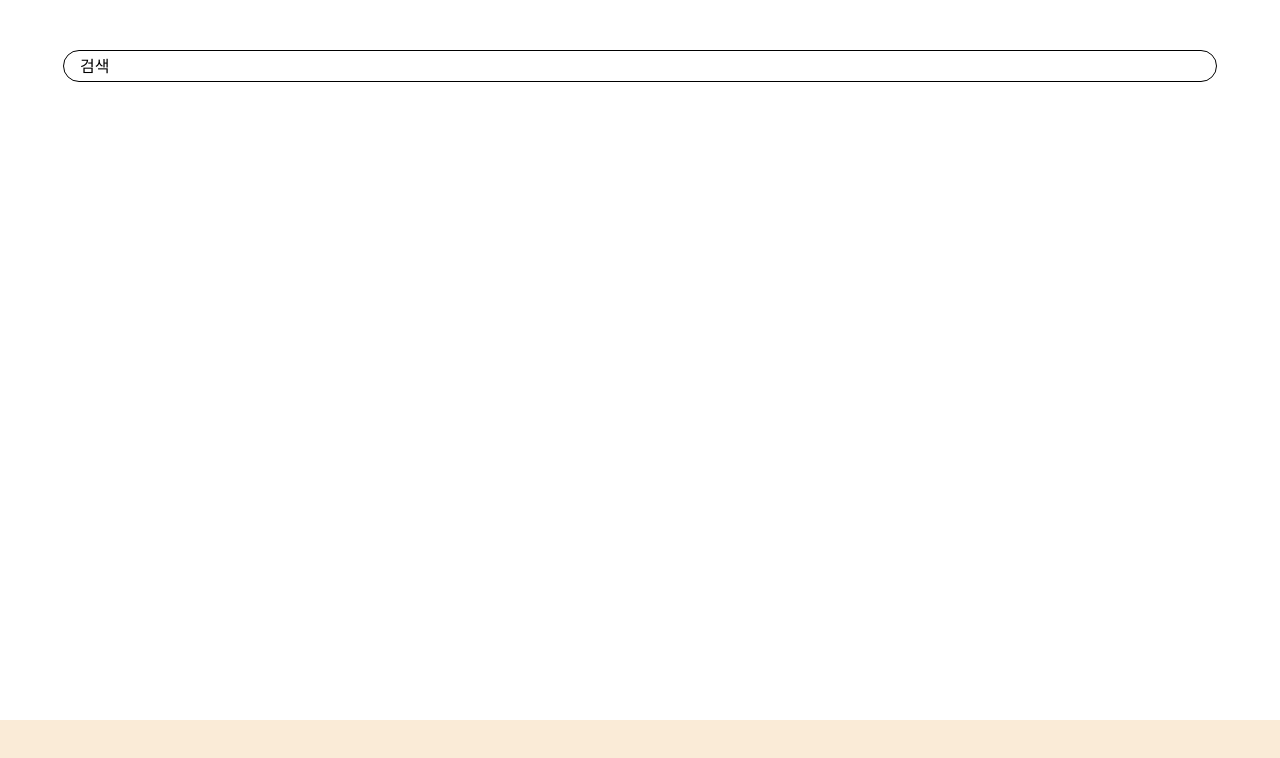
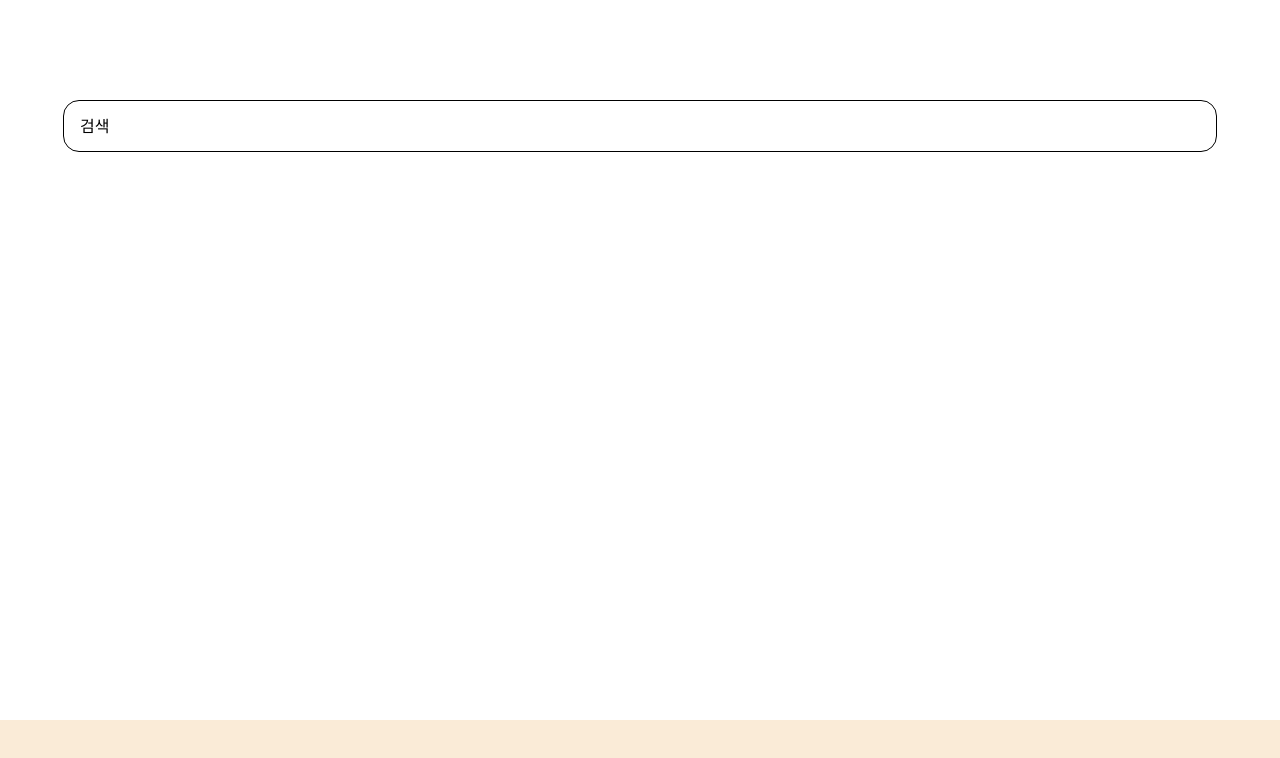
Before and after one commit to pgw6541/next-project, a Next.js app: page / in a window 1280 px wide. Shown: the top 758 px of the page. Built offline with nearby package versions, Linux system fonts and the light colour scheme.

Commit message:
main page 검색 페이지 링크

```diff
--- a/app/main.module.scss
+++ b/app/main.module.scss
@@ -1,16 +1,21 @@
 .link_container {
   width: 90%;
-  height: 30px;
+  height: 50px;
   border: 1px solid #000;
-  border-radius: 50px;
+  border-radius: 16px;
   position: relative;
   left: 50%;
-  top: 50px;
+  top: 100px;
   transform: translateX(-50%);
   a {
-    position: absolute;
-    top: 50%;
-    left: 16px;
-    transform: translateY(-50%);
+    display: block;
+    width: 100%;
+    height: 100%;
+    p {
+      position: absolute;
+      top: 50%;
+      left: 16px;
+      transform: translateY(-50%);
+    }
   }
 }
--- a/app/page.tsx
+++ b/app/page.tsx
@@ -7,9 +7,9 @@ export default function Home() {
   return (
     <div>
       {/* 검색링크 */}
-      <div className={main.link_container}>
-        <Link href={'/search'}>검색</Link>
-      </div>
+      <section className={main.link_container}>
+        <Link href={'/search'}><p>검색</p></Link>
+      </section>
     </div>
   )
 }
```
